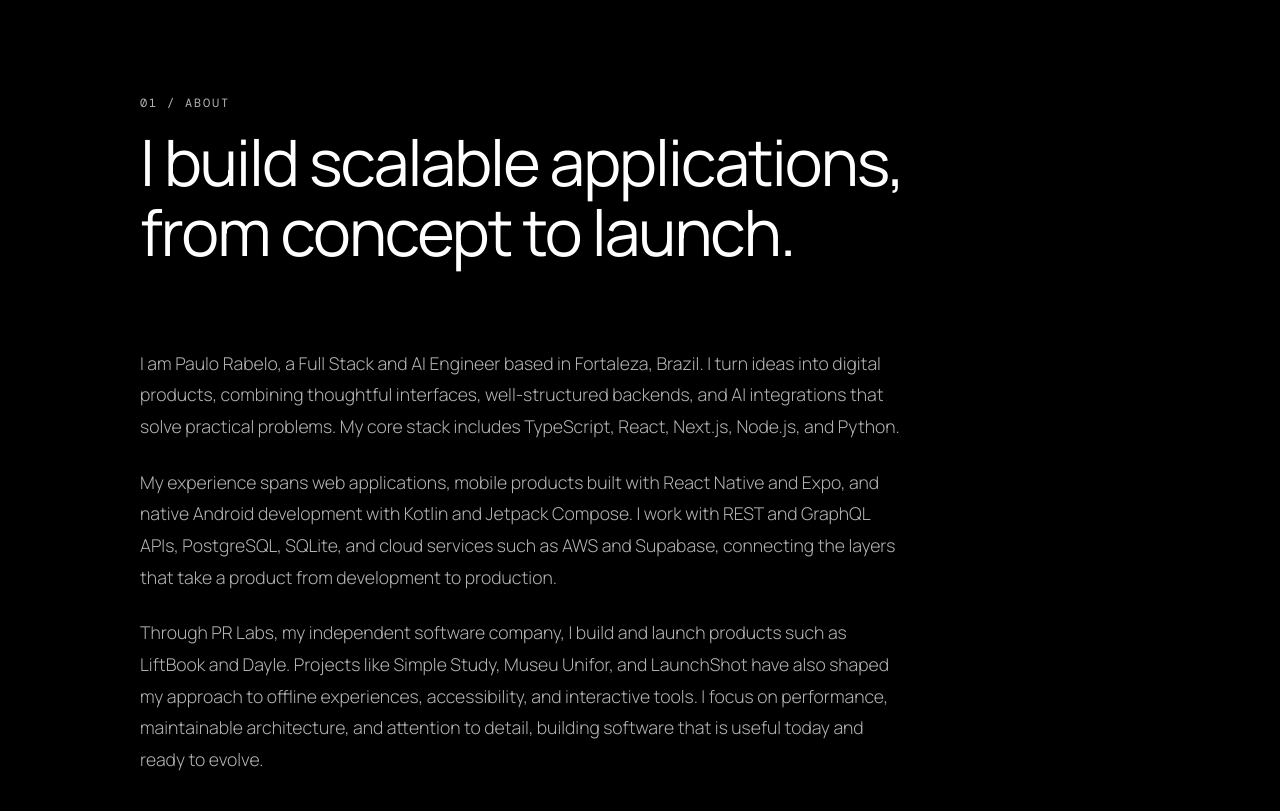
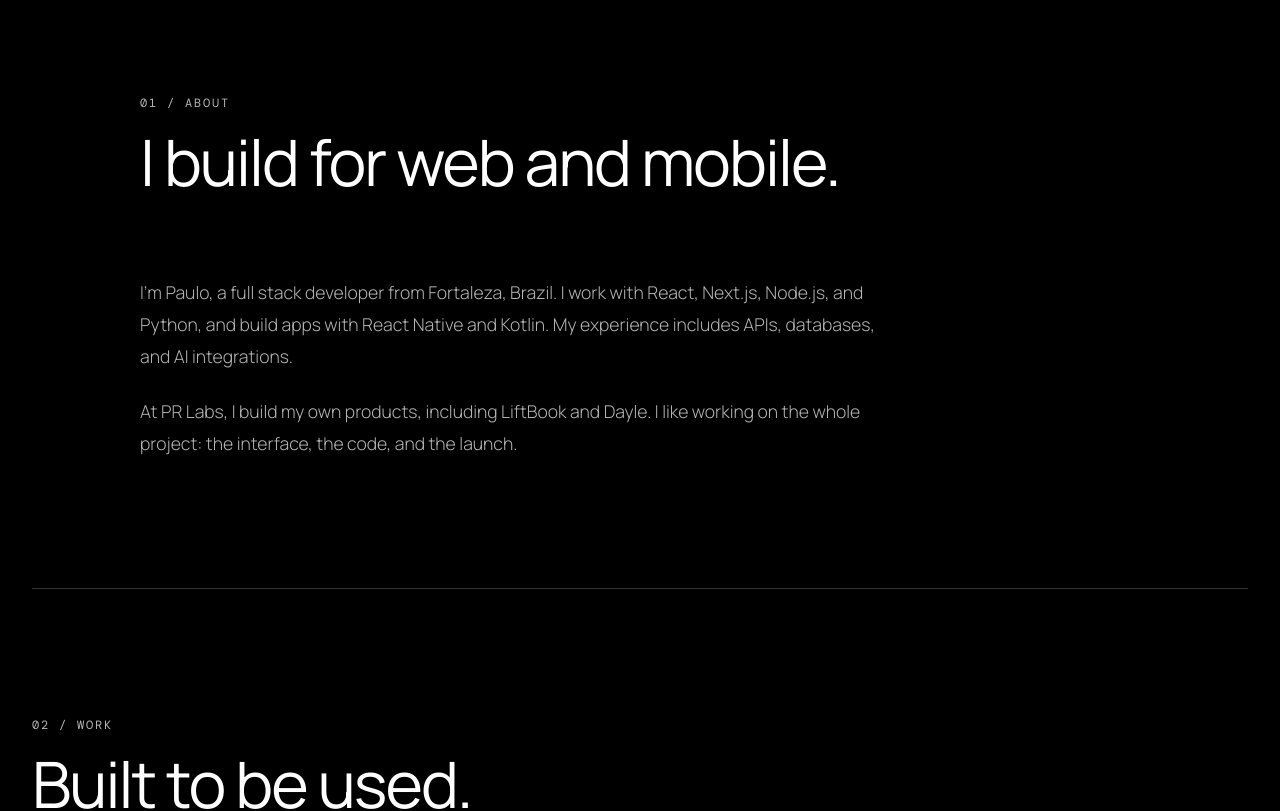
Before and after one commit to rabpaulo/rabpaulo.github.io, a React (Vite) app in the folder client/: page / in a window 1280 px wide. Shown: the part 880-1691 px from the top of the page. Built offline with nearby package versions, Linux system fonts and the light colour scheme; the HTML template or start-up script is replaced by a standard one.

Commit message:
Shorten About copy and use a more personal tone

```diff
--- a/client/src/data/portfolio.ts
+++ b/client/src/data/portfolio.ts
@@ -70,11 +70,10 @@ export const portfolioContent = {
     },
     about: {
       eyebrow: '01 / About',
-      title: 'I build scalable applications, from concept to launch.',
+      title: 'I build for web and mobile.',
       paragraphs: [
-        'I am Paulo Rabelo, a Full Stack and AI Engineer based in Fortaleza, Brazil. I turn ideas into digital products, combining thoughtful interfaces, well-structured backends, and AI integrations that solve practical problems. My core stack includes TypeScript, React, Next.js, Node.js, and Python.',
-        'My experience spans web applications, mobile products built with React Native and Expo, and native Android development with Kotlin and Jetpack Compose. I work with REST and GraphQL APIs, PostgreSQL, SQLite, and cloud services such as AWS and Supabase, connecting the layers that take a product from development to production.',
-        'Through PR Labs, my independent software company, I build and launch products such as LiftBook and Dayle. Projects like Simple Study, Museu Unifor, and LaunchShot have also shaped my approach to offline experiences, accessibility, and interactive tools. I focus on performance, maintainable architecture, and attention to detail, building software that is useful today and ready to evolve.',
+        'I’m Paulo, a full stack developer from Fortaleza, Brazil. I work with React, Next.js, Node.js, and Python, and build apps with React Native and Kotlin. My experience includes APIs, databases, and AI integrations.',
+        'At PR Labs, I build my own products, including LiftBook and Dayle. I like working on the whole project: the interface, the code, and the launch.',
       ],
     },
     projectsSection: {
@@ -180,11 +179,10 @@ export const portfolioContent = {
     },
     about: {
       eyebrow: '01 / Sobre',
-      title: 'Construo aplicações escaláveis, do conceito à entrega.',
+      title: 'Desenvolvo para web e mobile.',
       paragraphs: [
-        'Sou Paulo Rabelo, Full Stack and AI Engineer de Fortaleza, CE. Transformo ideias em produtos digitais, combinando interfaces bem pensadas, backends bem estruturados e integrações com inteligência artificial que resolvem problemas práticos. Minha base de trabalho inclui TypeScript, React, Next.js, Node.js e Python.',
-        'Minha experiência abrange aplicações web, produtos mobile com React Native e Expo e desenvolvimento Android nativo com Kotlin e Jetpack Compose. Trabalho com APIs REST e GraphQL, PostgreSQL, SQLite e serviços em nuvem como AWS e Supabase, conectando as camadas que levam um produto do desenvolvimento à produção.',
-        'Na PR Labs, minha empresa independente de software, desenvolvo e lanço produtos como LiftBook e Dayle. Projetos como Simple Study, Museu Unifor e LaunchShot também moldaram minha abordagem a experiências offline, acessibilidade e ferramentas interativas. Priorizo performance, arquitetura de fácil manutenção e atenção aos detalhes para construir software útil hoje e preparado para evoluir.',
+        'Sou Paulo, desenvolvedor full stack de Fortaleza. Trabalho com React, Next.js, Node.js e Python, e também crio apps com React Native e Kotlin. Minha experiência inclui APIs, bancos de dados e integrações com IA.',
+        'Na PR Labs, desenvolvo meus próprios produtos, como LiftBook e Dayle. Gosto de cuidar do projeto inteiro: interface, código e lançamento.',
       ],
     },
     projectsSection: {
```
